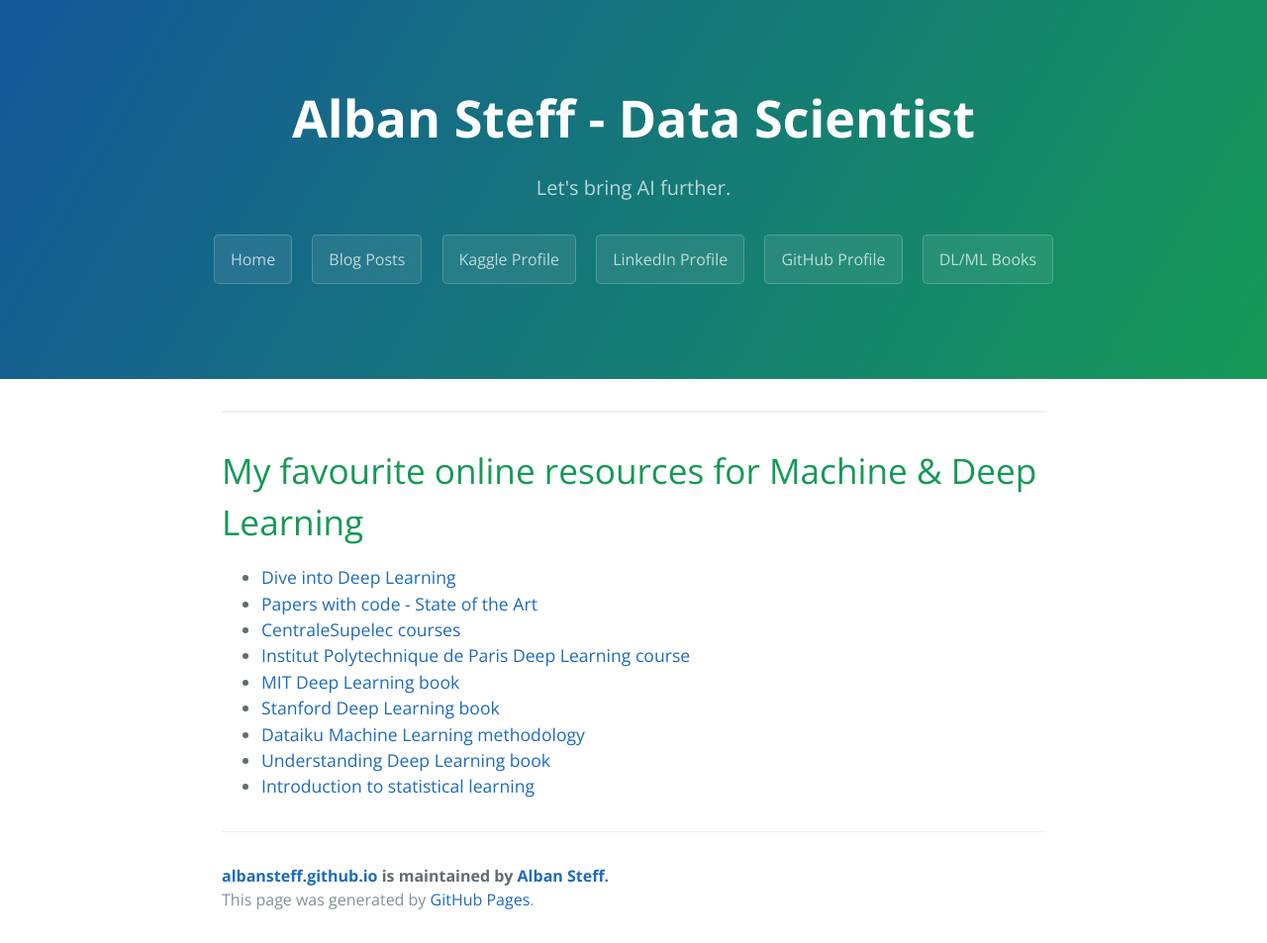
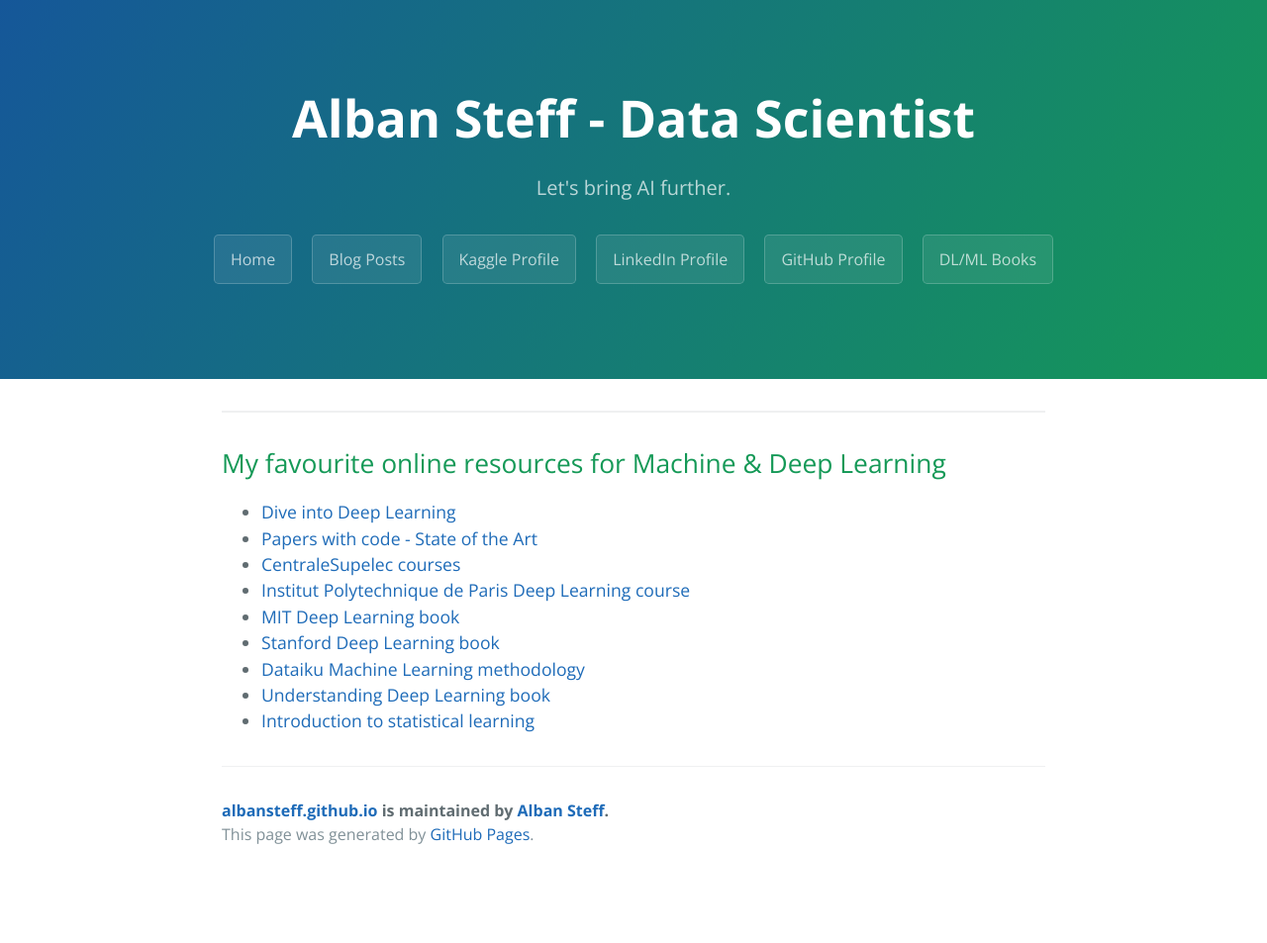
Before and after one commit to albansteff/albansteff.github.io, a Jekyll site: the page built from books.md, in a window 1280 px wide. Shown: the whole page at 99% size. Built offline with Jekyll 4.4.1, drawn with Linux system fonts in a browser that asks for light colours; our own code applies the rules of GitHub Pages for plain Markdown files; after the commit the page ends 900 px from its top, so only the background shows below that.

```diff
--- a/books.md
+++ b/books.md
@@ -1,6 +1,6 @@
 ---
 
-# My favourite online resources for Machine & Deep Learning
+## My favourite online resources for Machine & Deep Learning
 
 - [Dive into Deep Learning](https://d2l.ai/index.html){:target="_blank"}
 - [Papers with code - State of the Art](https://paperswithcode.com/sota){:target="_blank"}
```
